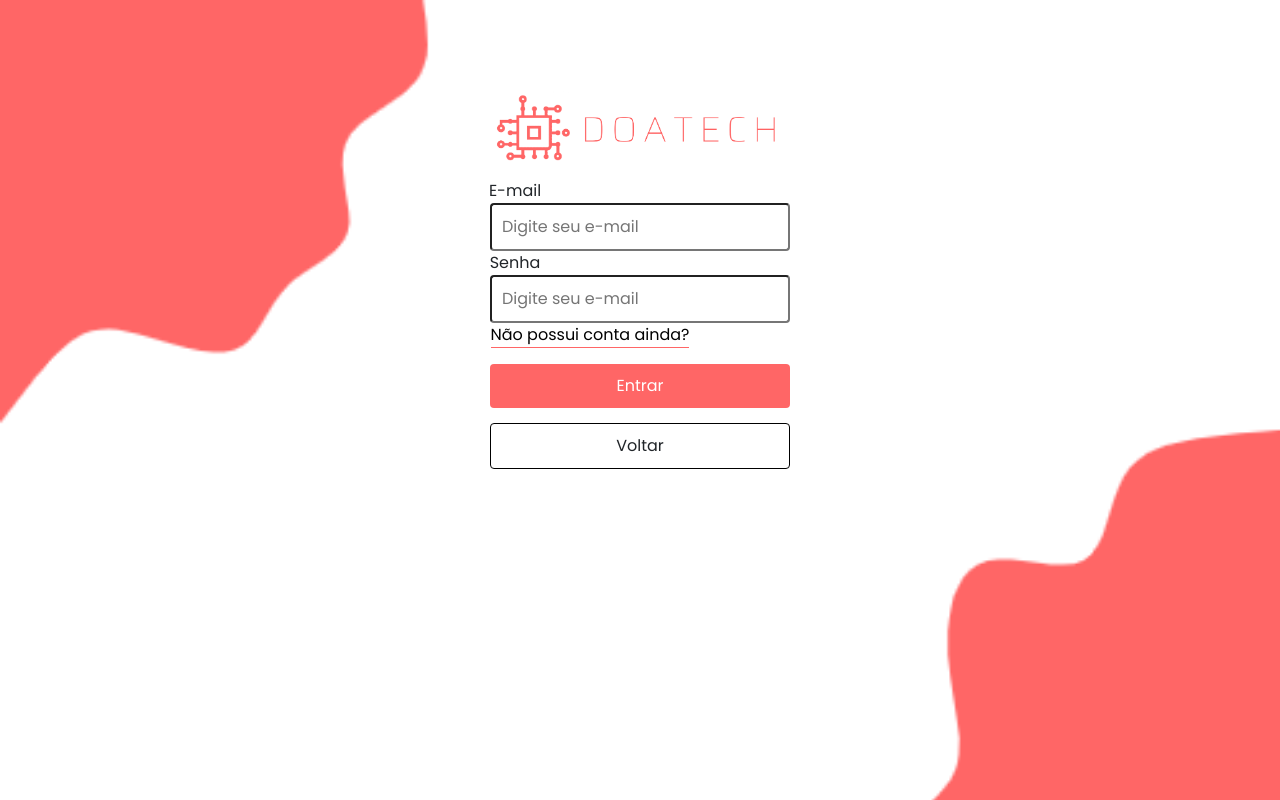
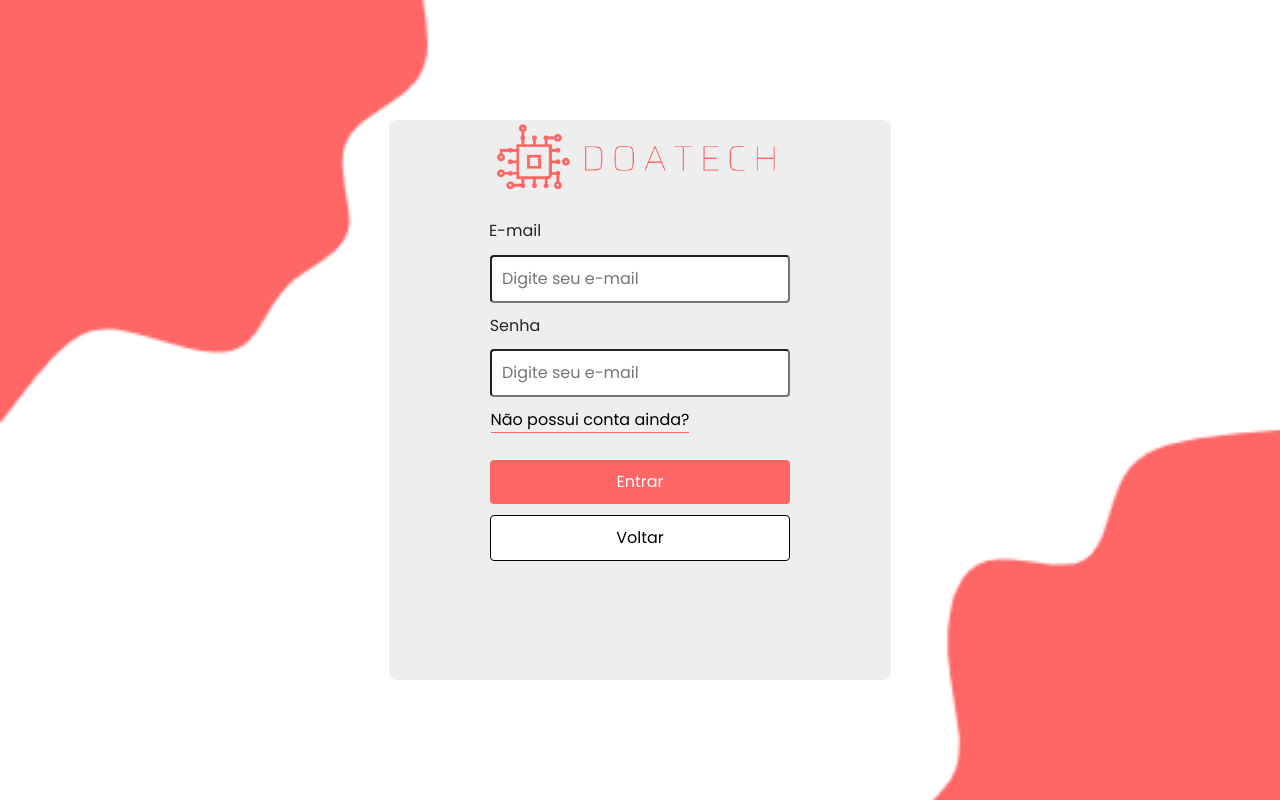
Before and after one commit to Hackatona-AGES-2022/CriativiDev, a React (Create React App) app in the folder frontend/creativdev-front/: page /login-doador in a window 1280 px wide. Built offline with nearby package versions, Linux system fonts and the light colour scheme.

Commit message:
Tudo classes

```diff
--- a/frontend/creativdev-front/src/screens/login/TelaLogin.jsx
+++ b/frontend/creativdev-front/src/screens/login/TelaLogin.jsx
@@ -2,19 +2,21 @@ import Logo from "../../assets/LOGO.png"
 import "./style.css";
 
 export const TelaLogin = () => {return(
-    <div className="TelaLogin">
-       <div class="container-img">
-            <img src={Logo} alt="" />
+    <div className="container-fluid TelaLogin">
+       <main className="minhaMain">
+       <div class="minhaContainer-img">
+            <img className="minha-img" src={Logo} alt="" />
         </div>
-        <form action="#">
-            <label  for="email">E-mail</label>
+        <form className="meu-form" action="#">
+            <label className="minhalabel" for="email">E-mail</label>
             <input type="email"  id="email" class="entrada" placeholder="Digite seu e-mail" />
-            <label for="senha">Senha</label>
+            <label className="minhalabel" for="senha">Senha</label>
             <input type="password" id="senha" class="entrada" placeholder="Digite seu e-mail" />
             <p><a href="http://">Não possui conta ainda?</a></p>
-            <input type="submit" value="Entrar" class="btn submit" />
-            <input type="button" value="Voltar" class="btn back" />
+            <input type="submit" value="Entrar" class="meu-btn submit" />
+            <input type="button" value="Voltar" class="meu-btn back" />
         </form>
+       </main>
     </div>
   );
 }
--- a/frontend/creativdev-front/src/screens/login/style.css
+++ b/frontend/creativdev-front/src/screens/login/style.css
@@ -7,9 +7,9 @@
     font-family: 'Poppins' , sans-serif;
 }
 
-body{
+.TelaLogin{
     width: 100%;
-    height: 70vh;
+    height: 100vh;
     display: flex;
     justify-content: center;
     align-items: center;
@@ -18,7 +18,7 @@ body{
     background-size: cover;
 }
 
-main{
+.minhaMain{
     min-width: 40%;
     height: 70%;
     background-color: #EEEEEE;
@@ -28,28 +28,28 @@ main{
 
 }
 
-.container-img{
+.minhaContainer-img{
     width: 300px;
     margin: 0 auto;
 }
 
-img{
+.minha-img{
     width: 100%;
     height: 100%;
 }
 
 
-form{
+.meu-form{
     display: flex;
     flex-direction: column;
     align-items: center;
     justify-content: space-evenly;
-    height: 80%;
+    height: 65%;
     position: relative;
 
 }
 
-label{
+.minhalabel{
     position: relative;
     left: -125px;
     top: 0px;
@@ -69,7 +69,7 @@ p{
 }
 
 
-.btn{
+.meu-btn{
     padding: 10px;
     width: 300px;
     border-radius: 4px;
@@ -87,10 +87,9 @@ p{
 .back{
     border: 1px solid #000;
     background-color: #fff;
-    margin-top: 15px;
 }
 
-.btn:hover{
+.meu-btn:hover{
     transform: translateY(-5px);
 }
 
```
